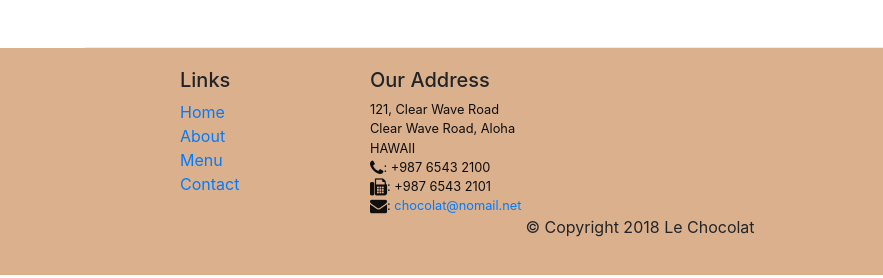
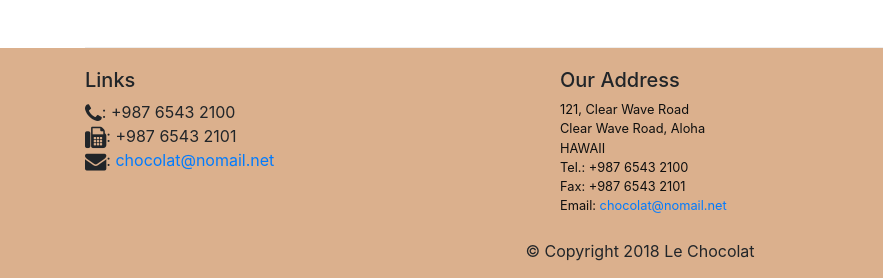
Before and after one commit to Flaner6/Chocolate-Vendor, a website: page public/menu.html in a window 1280 px wide. Shown: the part 1517-1795 px from the top of the page, 0-883 px from the left. Drawn offline with nearby package versions, Linux system fonts and the light colour scheme.

Commit message:
minor fix 3

```diff
--- a/public/menu.html
+++ b/public/menu.html
@@ -23,6 +23,7 @@
 
     <nav class="navbar navbar-expand-md navbar-light bg-light fixed-top">
         <div class="container">
+            <a class="navbar-brand" href="./index.html"><img src="images/logo.png" height="40" width="54"></a>
             <a class="navbar-brand" href="./index.html">Le Chocolat</a>
             <button class="navbar-toggler" type="button" data-toggle="collapse" data-target="#Navbar">
                 <span class="navbar-toggler-icon"></span>
@@ -298,28 +299,27 @@
     <footer class="footer">
         <div class="container">
             <div class="row">
-                <div class="col-5 offset-1 col-sm-2">
+                <div class="col-5  ">
                     <h5>Links</h5>
                     <ul class="list-unstyled">
-                        <li><a href="./index.html">Home</a></li>
-                        <li><a href="./aboutus.html">About</a></li>
-                        <li><a href="#">Menu</a></li>
-                        <li><a href="#">Contact</a></li>
+                        <i class="fa fa-phone fa-lg"></i>: +987 6543 2100 <br>
+                        <i class="fa fa-fax fa-lg"></i>: +987 6543 2101 <br>
+                        <i class="fa fa-envelope fa-lg"></i>:
+                        <a href="mailto: chocolat@nomail.net"> chocolat@nomail.net </a>
                     </ul>
                 </div>
-                <div class="col-6 col-sm-5">
+                <div class="col-3 align-self-center ">
                     <h5>Our Address</h5>
                     <address>
                         121, Clear Wave Road<br>
                         Clear Wave Road, Aloha<br>
                         HAWAII<br>
-                        <i class="fa fa-phone fa-lg"></i>: +987 6543 2100<br>
-                        <i class="fa fa-fax fa-lg"></i>: +987 6543 2101<br>
-                        <i class="fa fa-envelope fa-lg"></i>: <a
-                            href="mailto:chocolat@nomail.net">chocolat@nomail.net</a>
+                        Tel.: +987 6543 2100<br>
+                        Fax: +987 6543 2101<br>
+                        Email: <a href="mailto:chocolat@nomail.net">chocolat@nomail.net</a>
                     </address>
                 </div>
-                <div class="col-sm align-self-center">
+                <div class="col-4 align-self-center">
                     <div style="text-align:center">
                         <a class="btn btn-social-icon btn-google-plus" href="http://google.com/+">
                             <i class="fa fa-google-plus"></i></a>
@@ -338,7 +338,8 @@
             </div>
             <div class="row justify-content-center">
                 <div class="col-auto">
-                    <p>&copy; Copyright 2018 Le Chocolat</p>
+                    <br>
+                    <p> &copy; Copyright 2018 Le Chocolat</p>
                 </div>
             </div>
         </div>
```
Also changed, not shown: public/aboutus.html (+7 -9 lines), public/contactus.html (+13 -12 lines), public/index.html (+3 -3 lines).
